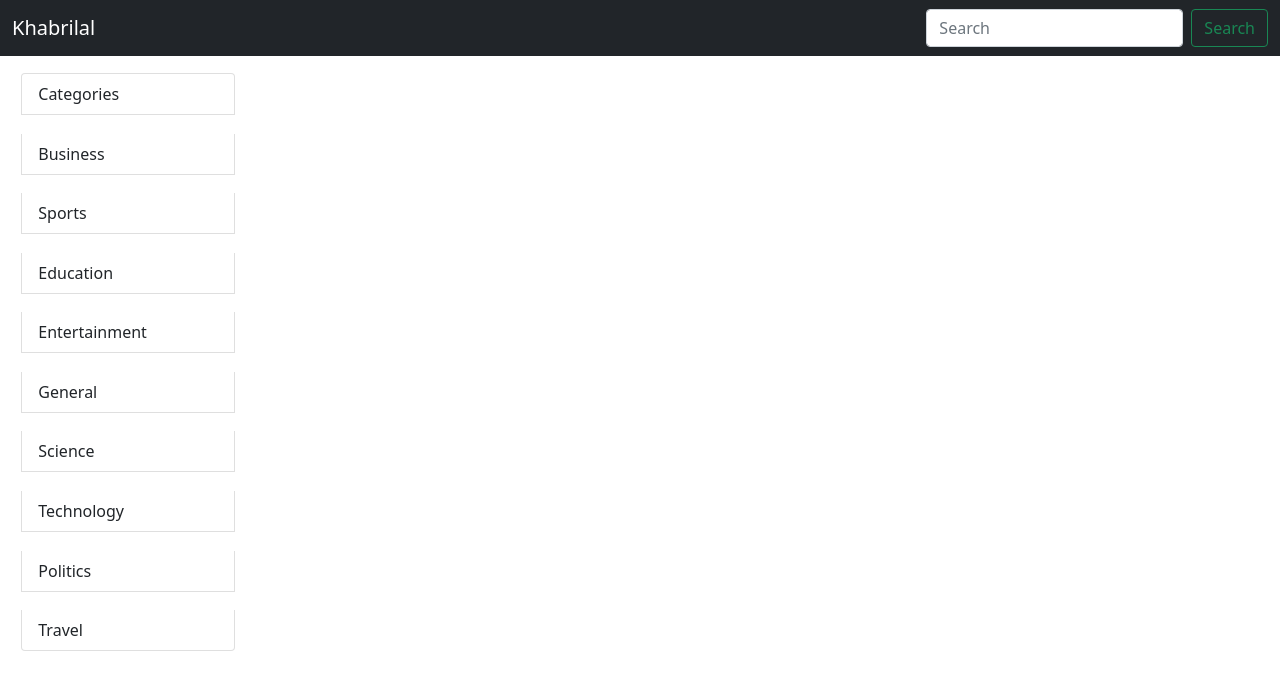
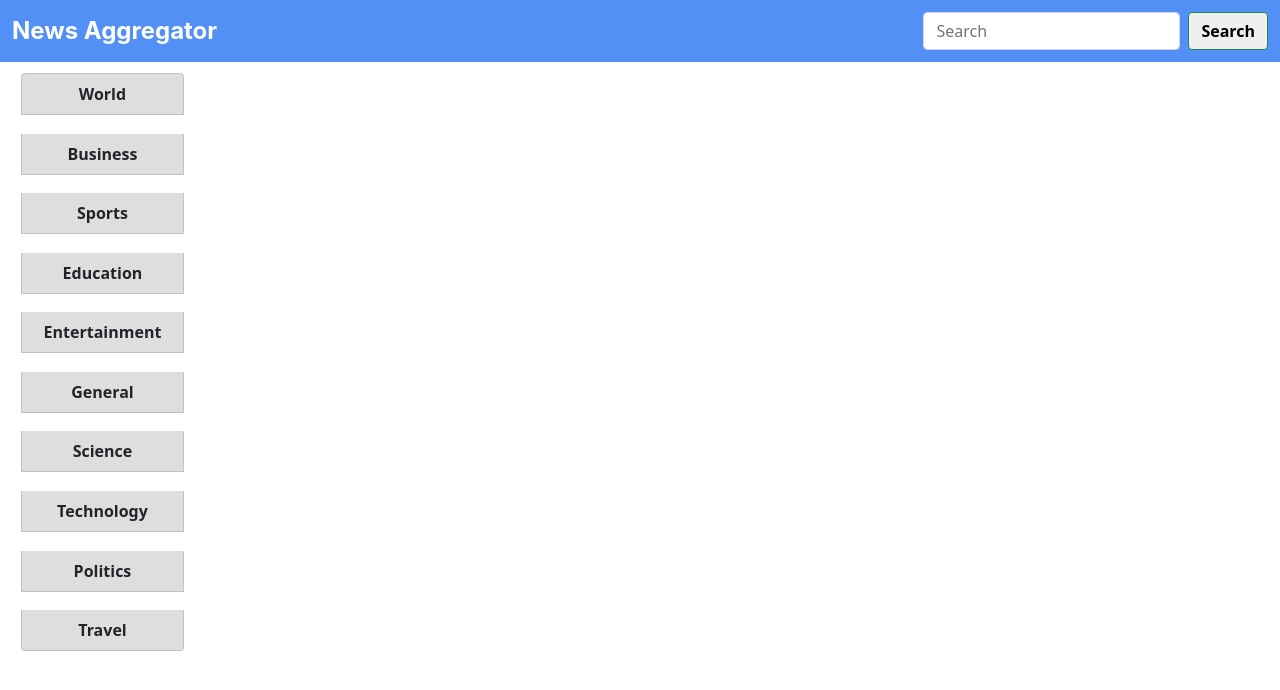
Before and after one commit to Nishant127/News-Aggregator, a plain HTML site: page index.html in a window 1280 px wide. Drawn offline with nearby package versions, Linux system fonts and the light colour scheme.

Commit message:
enchanced UI :rocket:

```diff
--- a/css/styles.css
+++ b/css/styles.css
@@ -4,13 +4,28 @@
     box-sizing:border-box;
 }
 
+body {
+    background-image: 'Background.png' !important;
+
+}
+
 .abc {
     margin-top:5%;
-    margin-left:20%;
-}
+    margin-left:16.5%;}
 
 .sp{
     margin-bottom:10%;
+}
+
+.searchButton {
+    background: #EFEFEF !important;
+    color:black !important;
+    font-weight:bold !important;
+}
+
+.searchButton:hover{
+    background-color: #0F9D58 !important;
+    color:white !important;
 }
 
 .list{
@@ -43,17 +58,42 @@
 .oncat{
     cursor: pointer;
     transition: 0.3s;
+    width:70%;
+    text-align: center;
+    font-weight: bold;
+    border: black;
 }
 
 .oncat:hover{
-    background-color: #4285F4;
+    background-color: #0F9D58 !important;
+    color:white;
     transform: scale(1.05);
 }
 
 .list-group-item {
     margin:4%;
+    background: #DEDEDE !important;
 }
 
 .card{
     height:90%;
+    transition: 0.3s;
+    border: radius 0.2em;
 }
+
+.card:hover{
+    transform: scale(1.05);
+}
+
+.name{
+    font-family:-apple-system, BlinkMacSystemFont, 'Segoe UI', Roboto, Oxygen, Ubuntu, Cantarell, 'Open Sans', 'Helvetica Neue', sans-serif;
+    font-weight:bold;
+    color:white !important;
+    font-size: 1.5em !important;
+}
+
+.more {
+    text-align:end;
+    margin-left:-10px !important;
+    margin-bottom:-10px !important
+}
--- a/index.html
+++ b/index.html
@@ -3,24 +3,25 @@
     <meta charset="UTF-8">
     <meta http-equiv="X-UA-Compatible" content="IE=edge">
     <meta name="viewport" content="width=device-width, initial-scale=1.0">
-    <title>Document</title>
+    <title>News Aggregator</title>
     <link rel="stylesheet" href="css/styles.css">
     <link href="https://cdn.jsdelivr.net/npm/bootstrap@5.0.1/dist/css/bootstrap.min.css" rel="stylesheet" integrity="sha384-+0n0xVW2eSR5OomGNYDnhzAbDsOXxcvSN1TPprVMTNDbiYZCxYbOOl7+AMvyTG2x" crossorigin="anonymous">
 </head>
 <body>
-    <nav class="navbar navbar-expand-lg navbar-dark bg-dark fixed-top">
+
+    <nav class="navbar navbar-light fixed-top" style="background-color: #5290F5;">
         <div class="container-fluid">
-          <a class="navbar-brand" href="#">Khabrilal</a>
+          <a class="navbar-brand name" href="#">News Aggregator</a>
             <form class="d-flex search">
               <input class="form-control me-2 input" type="search" placeholder="Search" aria-label="Search">
-              <button class="btn btn-outline-success" type="submit">Search</button>
+              <button class="btn btn-outline-success searchButton" type="submit">Search</button>
             </form>
           </div>
       </nav>
 
       <div class="container list cate">
         <ul class="list-group">
-        <li class="list-group-item oncat sty">Categories</li>
+        <li class="list-group-item oncat world">World</li>
         <li class="list-group-item oncat bus business" name="business">Business</li>
         <li class="list-group-item oncat sports">Sports</li>
         <li class="list-group-item oncat education">Education</li>
@@ -32,10 +33,6 @@
         <li class="list-group-item oncat movies">Travel</li>
         </ul>
       </div>
-
-
-
-
 
     <div class="abc">
         <div class="allnews container-fluid">
--- a/js/app2.js
+++ b/js/app2.js
@@ -43,6 +43,7 @@ function retrieve(e) {
             div.style.width = '15rem'
             let img = document.createElement('img')
             img.className = "card-img-top"
+            img.setAttribute('alt', '...')
             img.setAttribute('src', article.urlToImage)
             let div2 = document.createElement('div')
             div2.className = 'card-body'
@@ -53,6 +54,7 @@ function retrieve(e) {
             p.className = "card-text"
             p.textContent = desc + "..."
             let a = document.createElement('a');
+            a.className = 'more'
             a.style.textDecoration = 'none'
             a.setAttribute('href', article.url);
             a.setAttribute('target', '_blank');
```
Also changed, not shown: css/Background.png (added).
